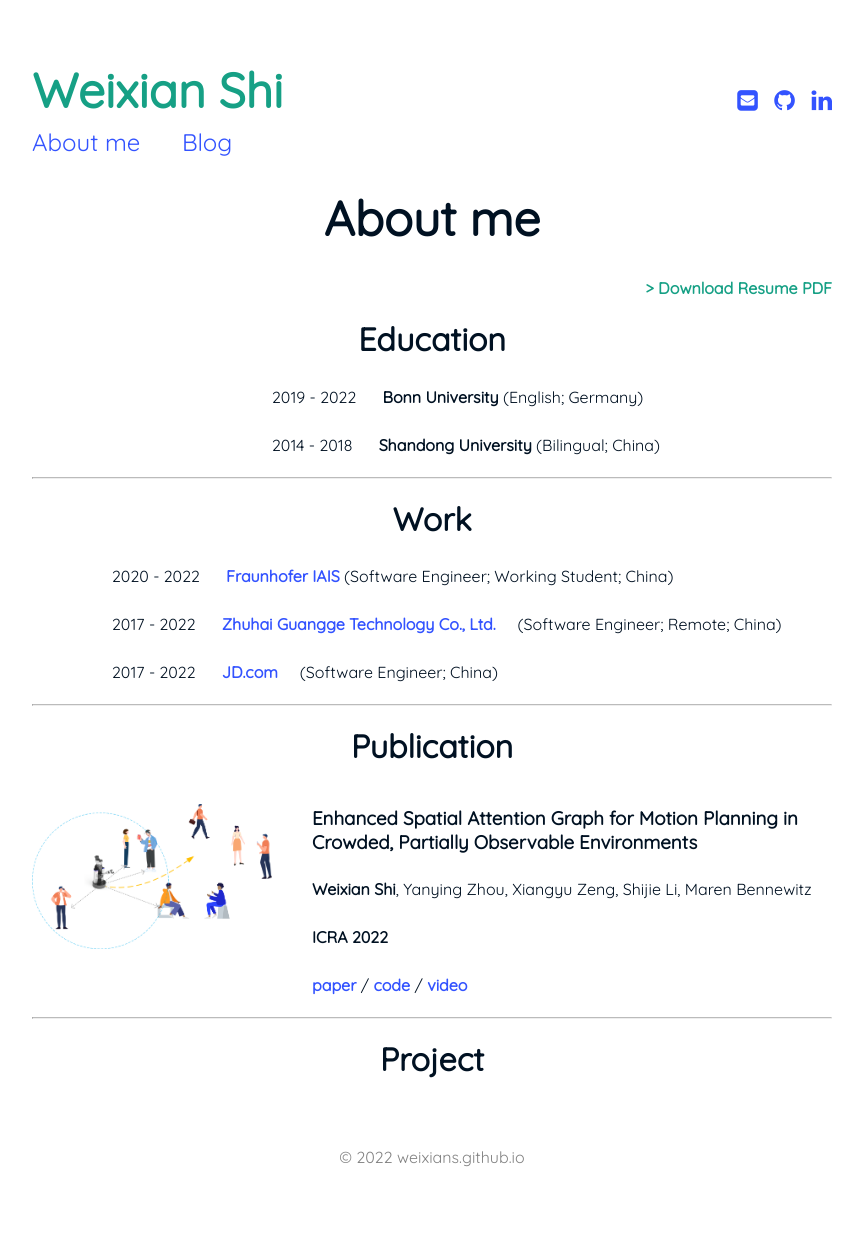
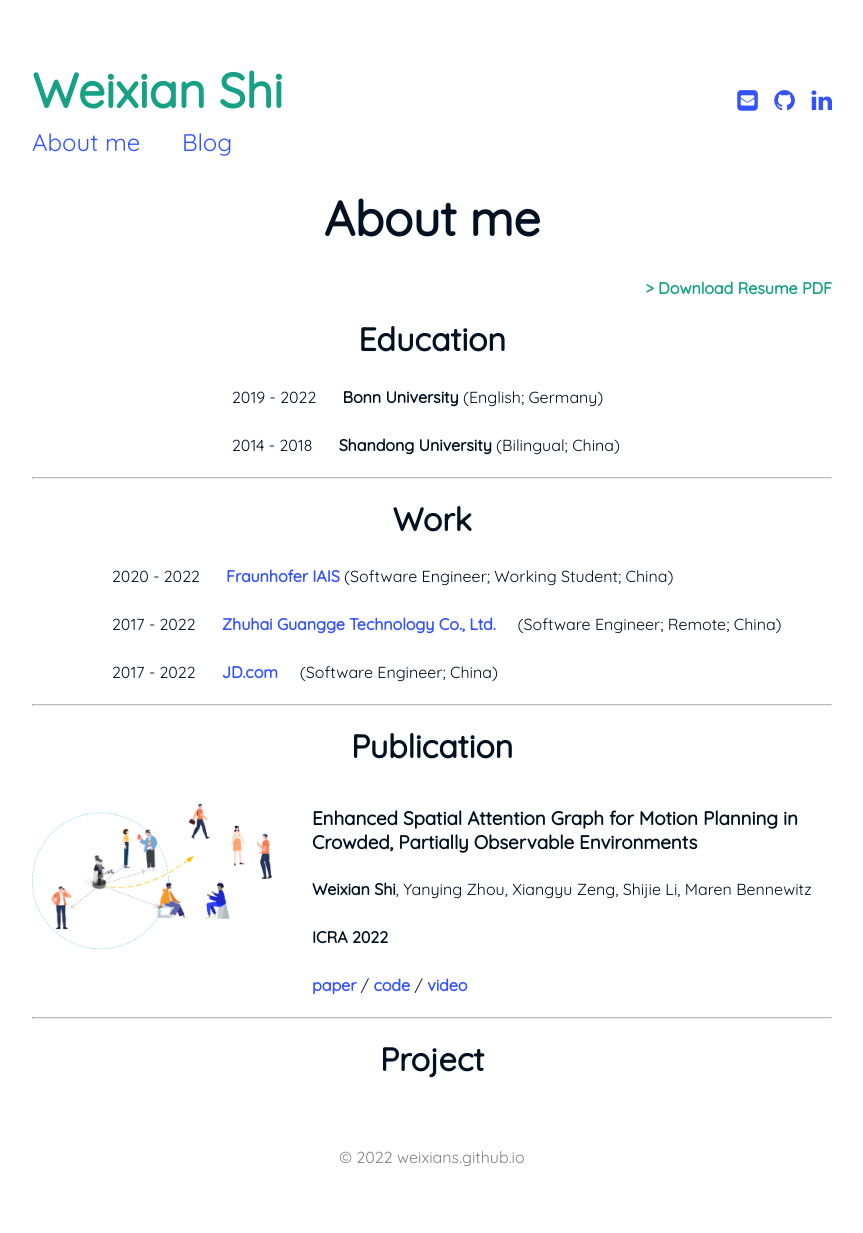
Before and after one commit to weixians/weixians.github.io, a Jekyll site: the page built from about_me.html, in a window 1280 px wide. Shown: the whole page, without its empty margins (208-1071 px from the left). Built offline with Jekyll 4.4.1, drawn with Linux system fonts in a browser that asks for light colours.

Commit message:
change content

```diff
--- a/about_me.html
+++ b/about_me.html
@@ -24,7 +24,7 @@
 
 <div style="text-align: center;">
     <h1>Education</h1>
-    <div style="text-align: left;padding-left: 30%">
+    <div style="text-align: left;padding-left: 25%">
         <p>2019 - 2022 &nbsp;&nbsp;&nbsp;&nbsp; <b>Bonn University</b> (English; Germany)</p>
         <p>2014 - 2018 &nbsp;&nbsp;&nbsp;&nbsp; <b>Shandong University</b> (Bilingual; China)</p>
     </div>
```
